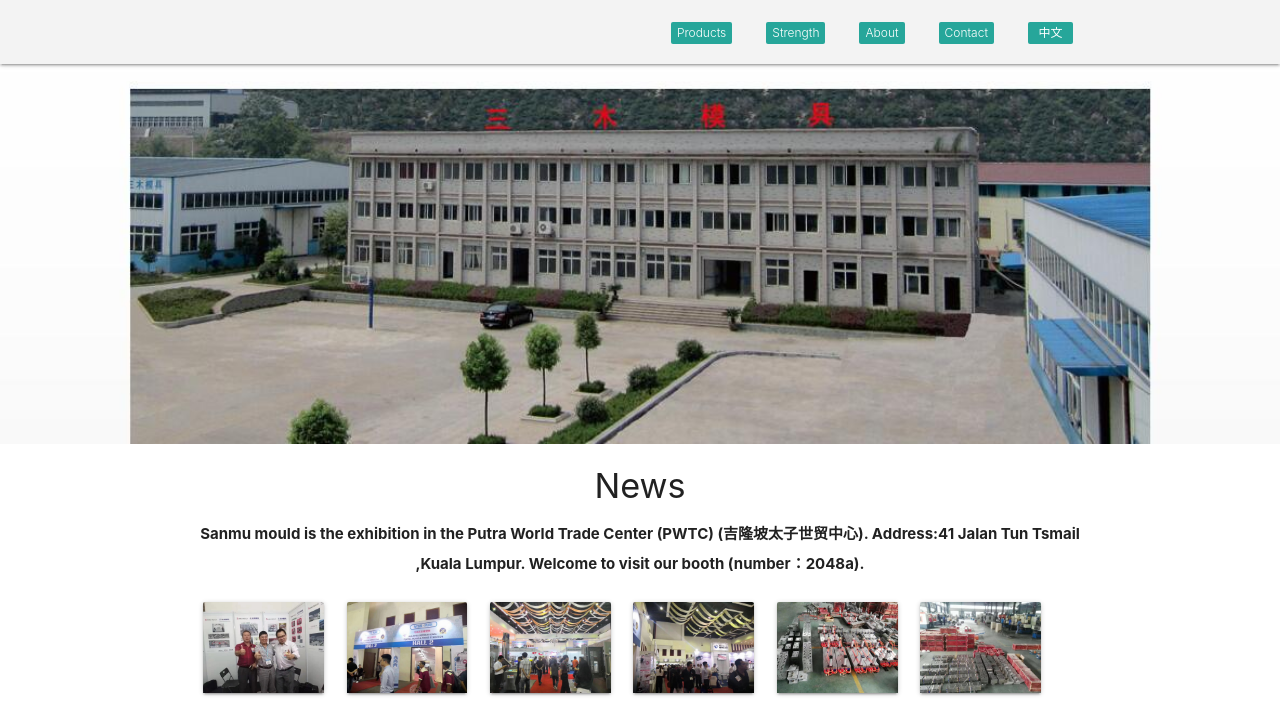
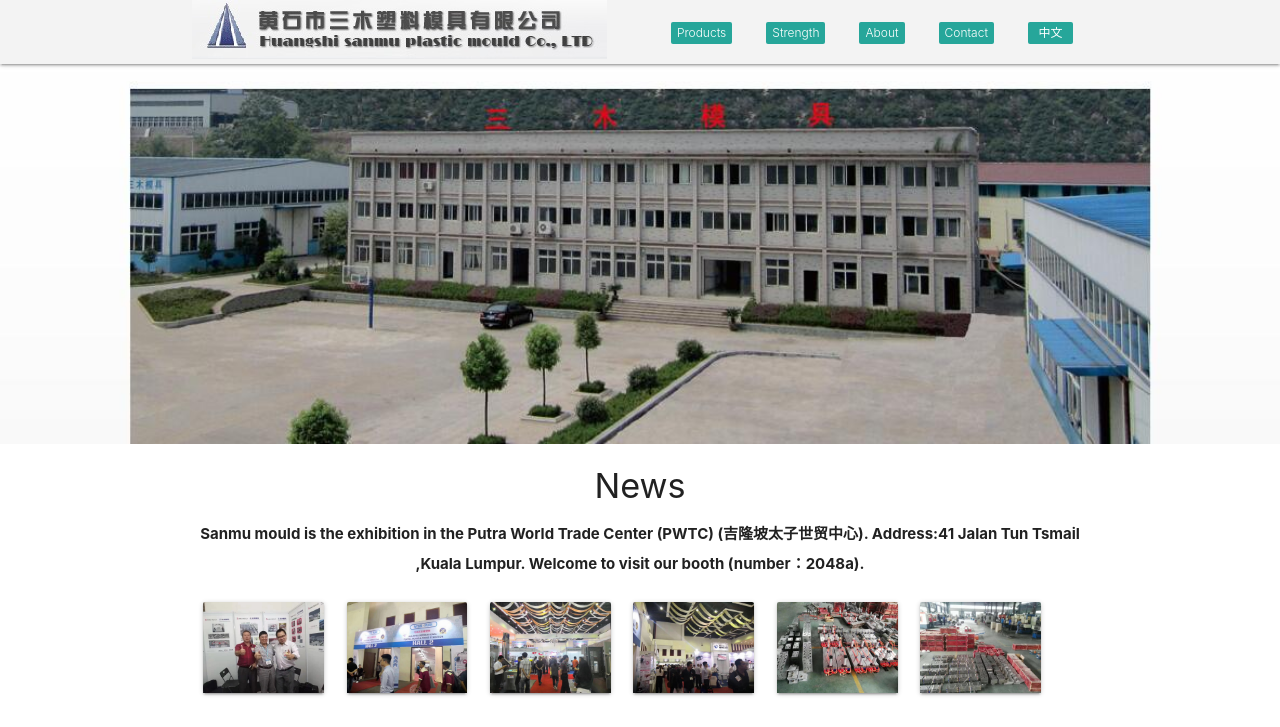
Before and after one commit to sanmumould/sanmumould.github.io, a plain HTML site: page index.html in a window 1280 px wide. Shown: the top 727 px of the page. Drawn offline with nearby package versions, Linux system fonts and the light colour scheme.

Commit message:
add en logo

```diff
--- a/index.html
+++ b/index.html
@@ -19,6 +19,7 @@
 
   <nav role="navigation">
     <div class="nav-wrapper container">
+    	<a id="logo-container" href="http://sanmumould.cn/" class="brand-logo"><img src="image/logo.jpg" alt="logo"></a>
       <ul id="nav-mobile" class="right hide-on-med-and-down">
         <li><a href="#products"><span class="new badge">Products</span></a></li>
         <li><a href="#strength"><span class="new badge">Strength</span></a></li>
```
